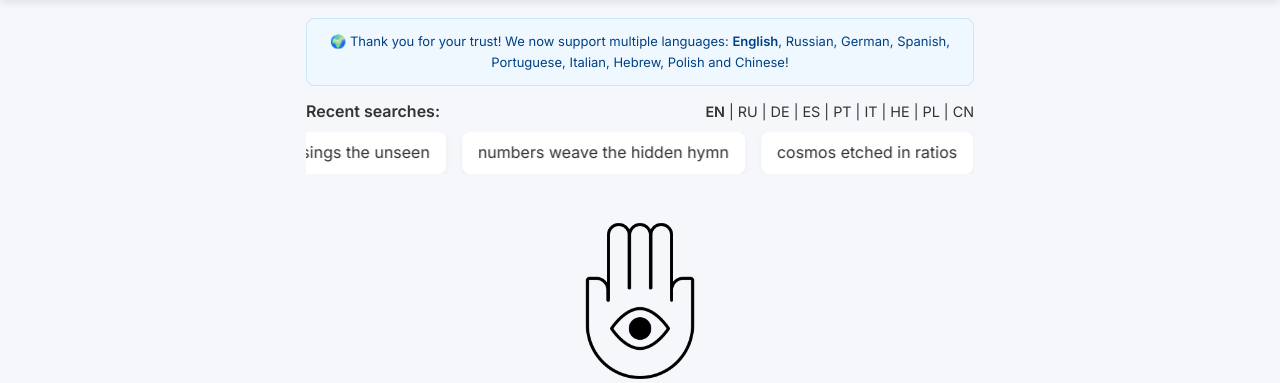
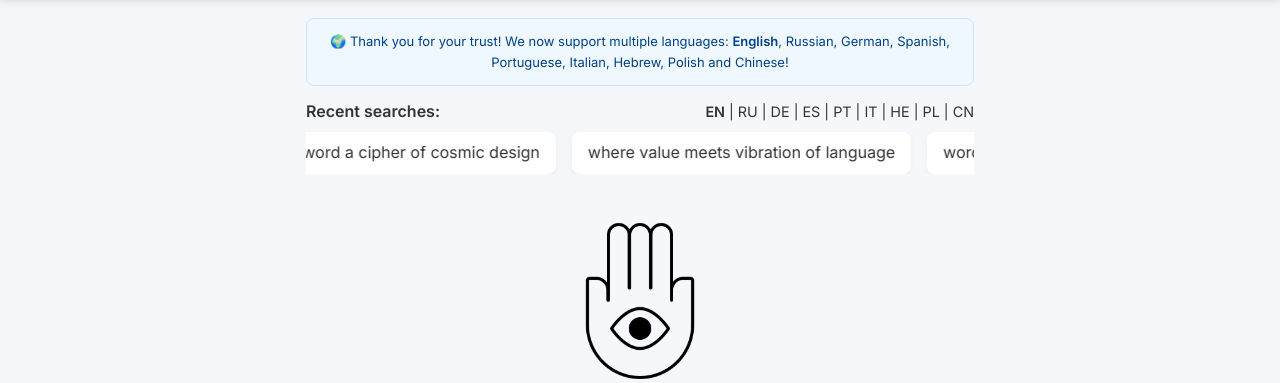
Before and after one commit to beingdutta/gematriacalculators.org, a PHP site: page /index.php in a window 1280 px wide. Shown: the part 60-443 px from the top of the page. Run offline with PHP 8.4, Linux system fonts and the light colour scheme; some libraries are stand-ins or nearby versions.

Commit message:
UI issue fixed

```diff
--- a/scripts/index.js
+++ b/scripts/index.js
@@ -391,24 +391,29 @@ function calculateAndDownload() {
     }, 3000);
 }
 
-// ——— Ticker population & click handler ———
+// Ticker population & click handler
 document.addEventListener('DOMContentLoaded', () => {
     const recent = [
-      'patterns whisper from the void',
-      'geometry sings the unseen',
-      'numbers weave the hidden hymn',
-      'cosmos etched in ratios',
-      'prime sparks of living light',
-      'orbits as sacred script',
-      'alpha and omega in code',
-      'fractal breath of creation',
-      'truth spirals through measure',
-      'harmony nested in intervals',
-      'the matrix hums with meaning',
-      'light counts the steps of time',
-      'veils lift at golden angles',
-      'sigils carved in symmetry',
-      'order awakening from silence'
+      "letters alight with secret numbers",
+      "each word a cipher of cosmic design",
+      "where value meets vibration of language",
+      "words transformed into the geometry of meaning",
+      "in every phrase the hidden sum of truth",
+      "from syllable to number, mystery unfolds",
+      "discover the numeric heartbeat of each name",
+      "your words mapped in the lattice of ratios",
+      "the ciphered code behind everyday speech",
+      "echoes of creation in each calculated value",
+      "numbers whisper the language of meaning",
+      "every name holds a hidden sum of light",
+      "beneath letters the cipher of creation pulses",
+      "in each symbol the architecture of truth",
+      "words dancing upon the grid of cosmic code",
+      "the secret measure woven into speech",
+      "letters become keys to ancient numerals",
+      "the silent symphony of numbers reveals itself",
+      "in the calculus of names the universe listens",
+      "echoes of meaning inscribed in numeric form"
     ];
 
     function initializeTicker() {
@@ -458,7 +463,7 @@ document.addEventListener('DOMContentLoaded', () => {
 });
 
 
-// ─── Exit-Intent / Timed Modal Logic ────────
+//  Exit-Intent / Timed Modal Logic
 
 let exitModalShown = false;
 const modal       = document.getElementById('exitModal');
--- a/styles/index.css
+++ b/styles/index.css
@@ -994,10 +994,11 @@ footer .copyright {
 }
 
 /* Flex row of all ticker items (duplicated for looping) */
+/* Ticker scrolling speed*/
 .ticker__list {
   display: flex;
   width: max-content;
-  animation: ticker-scroll 100s linear infinite;
+  animation: ticker-scroll 200s linear infinite;
   will-change: transform;
   backface-visibility: hidden;
   transform-style: preserve-3d;
```
